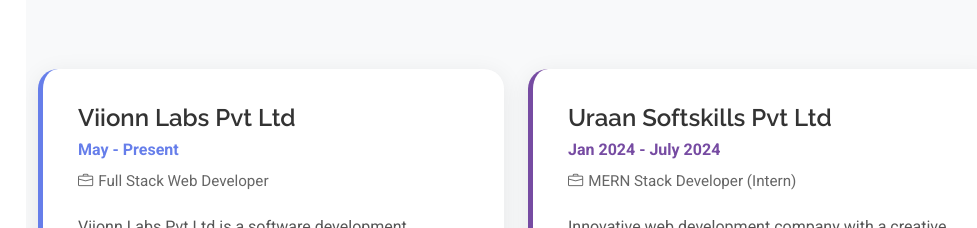
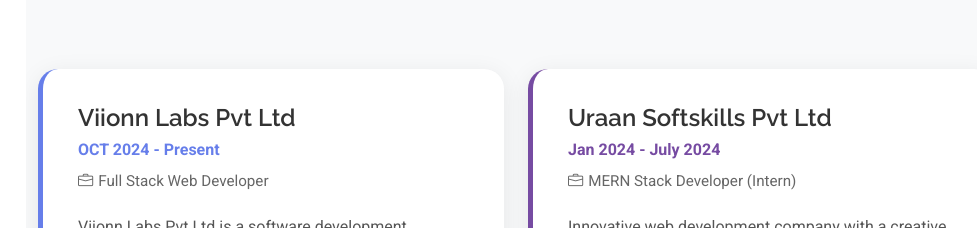
Before and after one commit to AyushDogne/Portfolio, a React (Create React App) app: page / in a window 1280 px wide. Shown: the part 2060-2288 px from the top of the page, without its empty margins (274-1251 px from the left). Built offline with nearby package versions, Linux system fonts and the light colour scheme.

Commit message:
Update Testimonials.js

```diff
--- a/src/components/Testimonials.js
+++ b/src/components/Testimonials.js
@@ -53,7 +53,7 @@
   const experiences = [
     {
         company: 'Viionn Labs Pvt Ltd',
-        period: 'May - Present',
+        period: 'OCT 2024 - Present',
         role: 'Full Stack Web Developer',
         technologies: ['MERN Stack', 'Next.js','MySQL','PostgreSQL','AWS EC2','Amplify','Firebase'],
         tools: ['GitHub', 'Jira', 'Trello', 'Slack', 'Skype', 'VS Code', 'Postman'],
```
